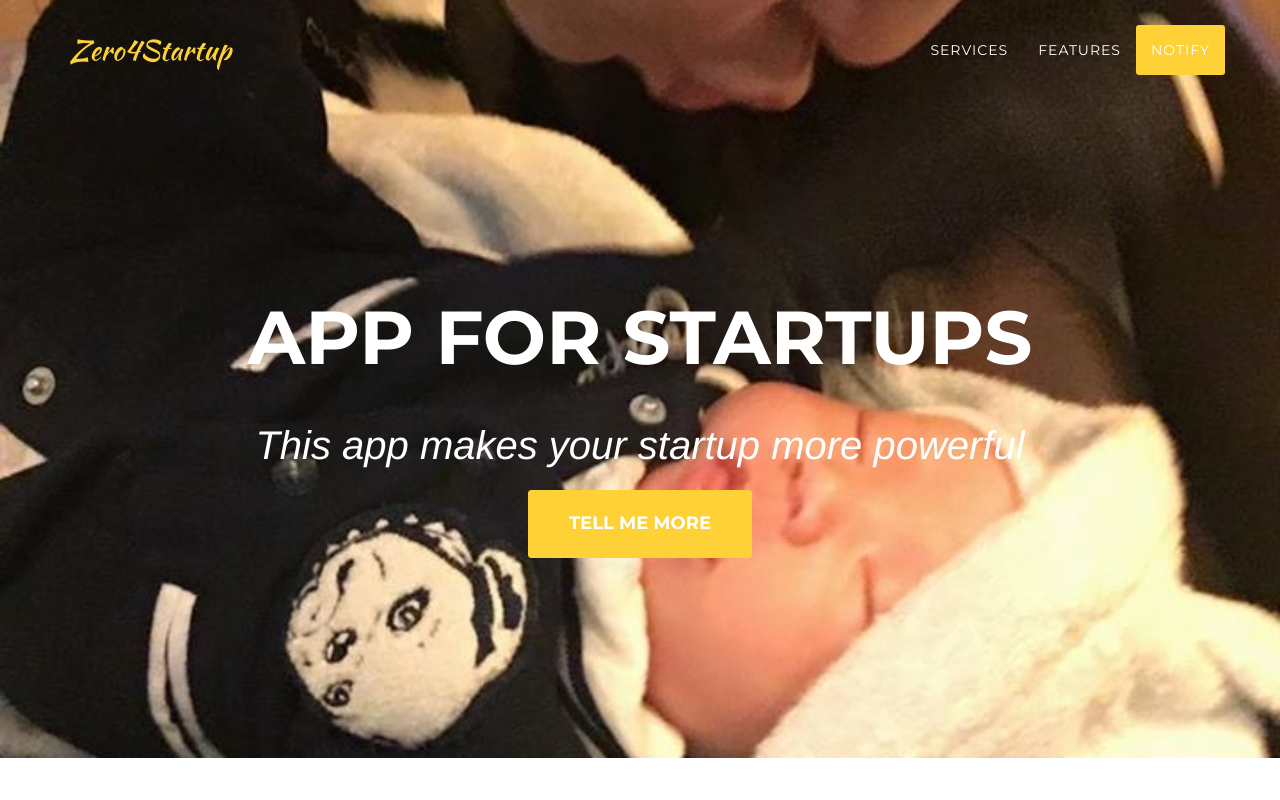
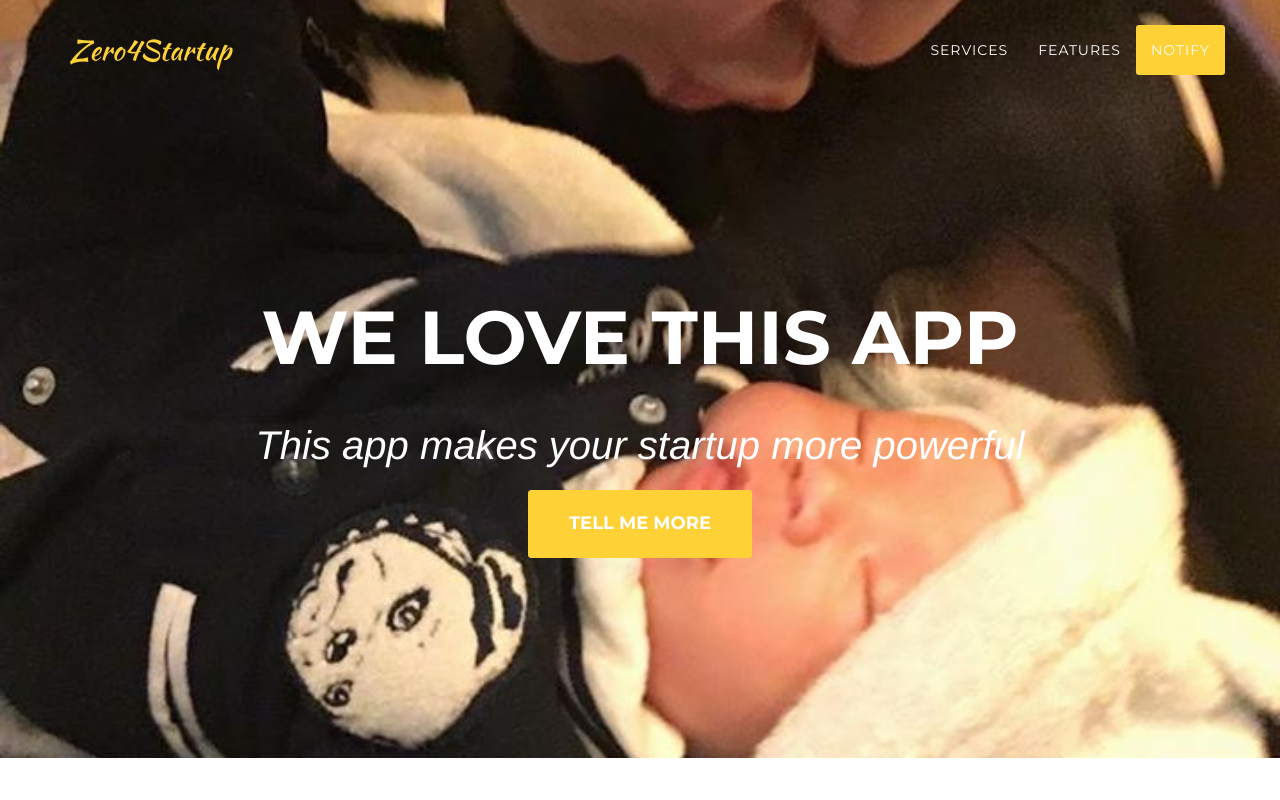
Before and after one commit to AidenPKTran/ZERO, a website: page index.html in a window 1280 px wide. Shown: the top 800 px of the page. Drawn offline with nearby package versions, Linux system fonts and the light colour scheme; a web font is replaced by a local one.

Commit message:
Add some changes

```diff
--- a/index.html
+++ b/index.html
@@ -94,7 +94,7 @@
     <header>
         <div class="container">
             <div class="intro-text">
-  				<div class="intro-heading">App for startups</div>
+  				<div class="intro-heading">We love this APP</div>
                 <div class="intro-lead-in">This app makes your startup more powerful</div>
                 <a href="#services" class="page-scroll btn btn-xl">Tell Me More</a>
             </div>
```
